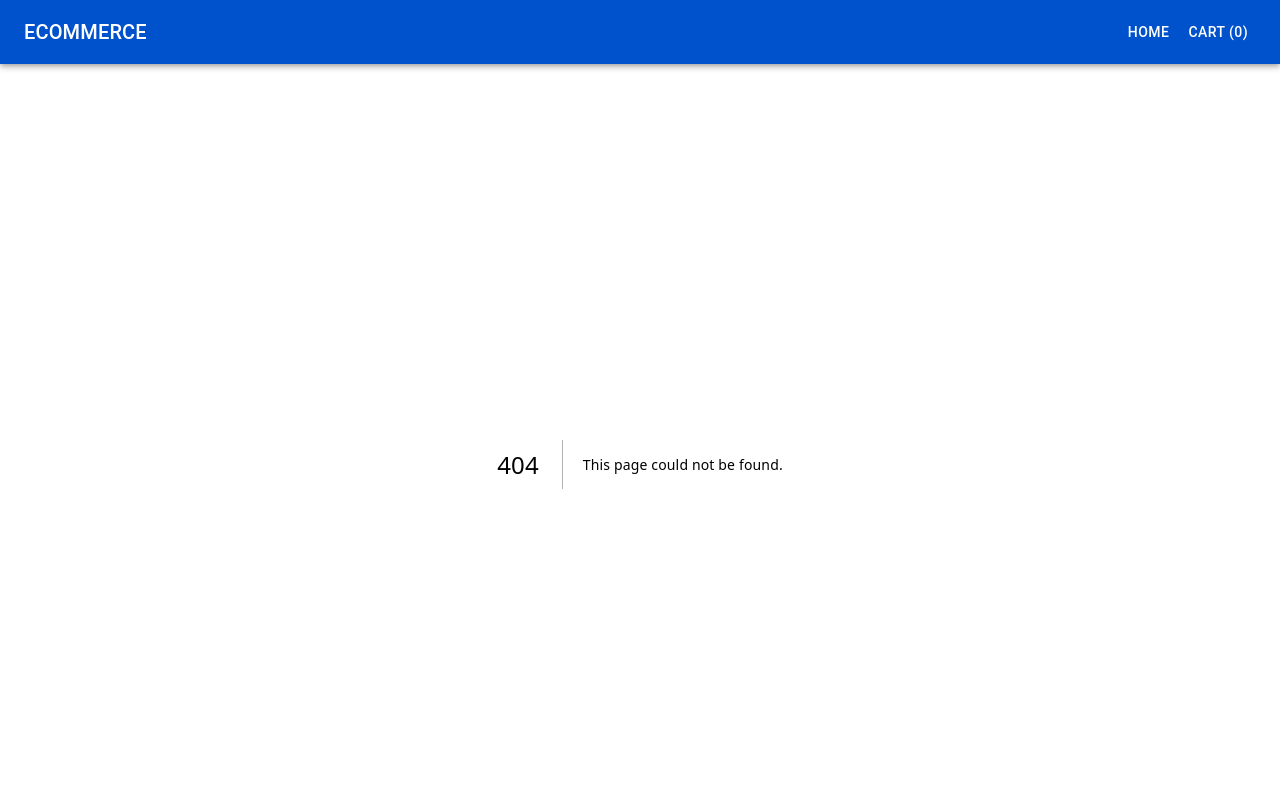
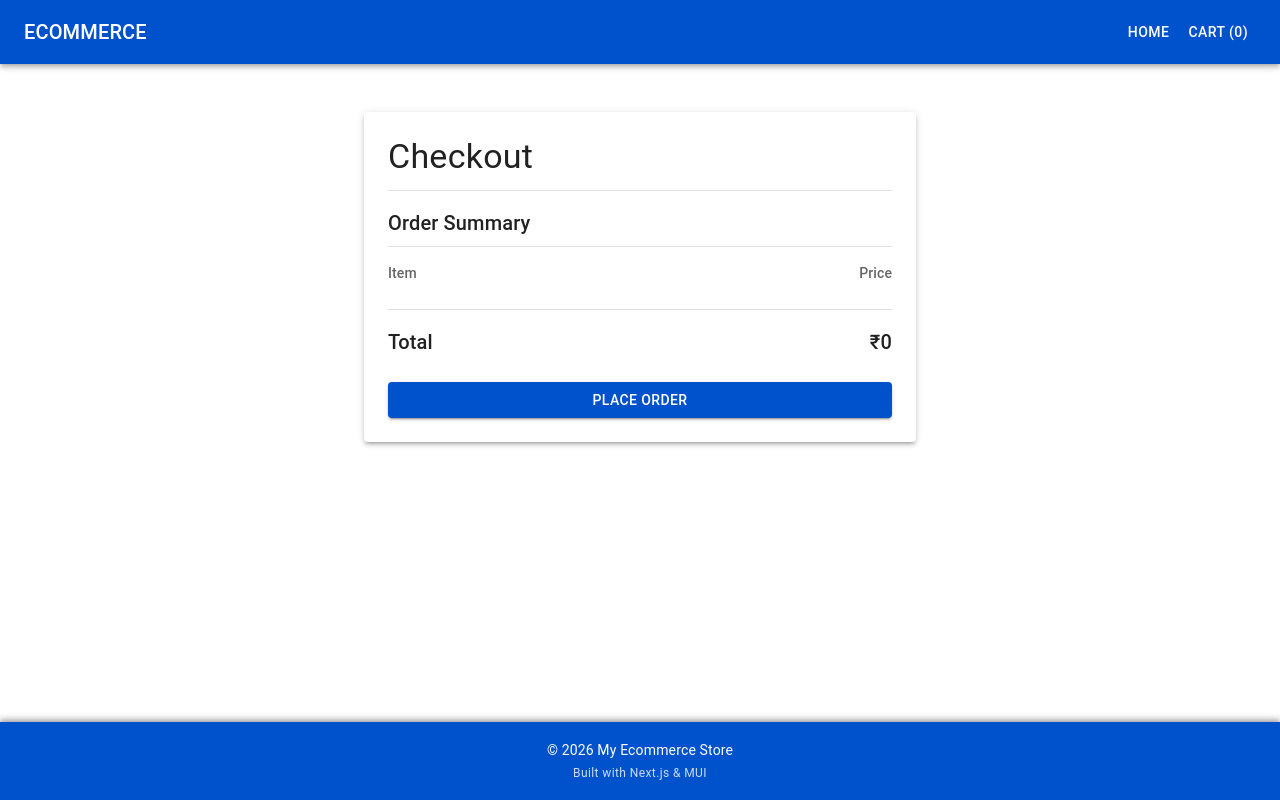
Before and after one commit to idlehax-technologies/ecommerce, a Next.js app: page /checkout in a window 1280 px wide. Before the commit this address had no page. Shown: the top 800 px of the page. Built offline with nearby package versions, Linux system fonts and the light colour scheme.

Commit message:
Create dynamic checkout page using CartContext

```diff
--- /dev/null
+++ b/app/checkout/page.tsx
@@ -0,0 +1,100 @@
+"use client";
+
+import { useCart } from "@/context/CartContext";
+// import { useContext } from "react";
+// import { CartProvider } from "@/context/CartContext";
+import {
+  Box,
+  Typography,
+  Container,
+  Paper,
+  Stack,
+  Divider,
+  Button,
+} from "@mui/material";
+
+
+
+export default function CheckoutPage() {
+  const {items} = useCart();
+  const total = items.reduce(
+  (sum, item) => sum + item.price * item.quantity,
+  0
+);
+
+// const cartContext = useContext(CartContext);
+// const{cartItems,total} = cartContext;
+
+
+// if(!cartContext){
+//   return null;
+// }
+
+  return (
+    <Container maxWidth="sm" sx={{ mt: 6, mb: 6 }}>
+      {/* Page Title */}
+      {/* <Typography variant="h4" gutterBottom>
+        Checkout
+      </Typography> */}
+
+      {/* Order Summary Card */}
+      <Paper elevation={3} sx={{ p: 3 }}>
+        <Typography variant="h4" gutterBottom>
+          Checkout
+        </Typography>
+
+        <Divider sx={{ mb: 2 }} />
+        <Typography variant="h6" gutterBottom>
+          Order Summary
+        </Typography>
+
+        <Divider sx={{ mb: 2 }} />
+
+        <Box
+          display="flex"
+          justifyContent="space-between"
+          sx={{ mb: 1 }}
+        >
+          <Typography variant="subtitle2" color="text.secondary">
+            Item
+          </Typography>
+
+          <Typography variant="subtitle2" color="text.secondary">
+            Price
+          </Typography>
+        </Box>
+
+        {/* <Divider sx={{ mb: 2 }} /> */}
+
+
+
+        {/* Cart Items */}
+        <Stack spacing={2}>
+          {items.map((item)=>(
+            <Box key={item.id} display="flex" justifyContent="space-between">
+            <Typography>{item.name} (x{item.quantity})</Typography>
+            <Typography>₹{item.price * item.quantity}</Typography>
+          </Box>
+
+
+
+          ))}
+
+        </Stack>
+
+        <Divider sx={{ my: 2 }} />
+
+        {/* Total Amount */}
+        <Box display="flex" justifyContent="space-between">
+          <Typography variant="h6">Total</Typography>
+          <Typography variant="h6">₹{total}</Typography>
+        </Box>
+
+        {/* Place Order Button */}
+        <Button variant="contained" color="primary" fullWidth sx={{ mt: 3 }}>
+          Place Order
+        </Button>
+      </Paper>
+    </Container>
+  );
+}
```
